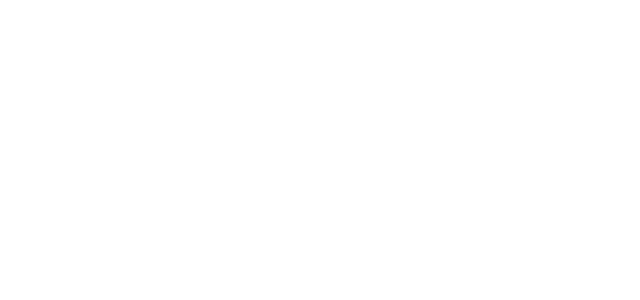
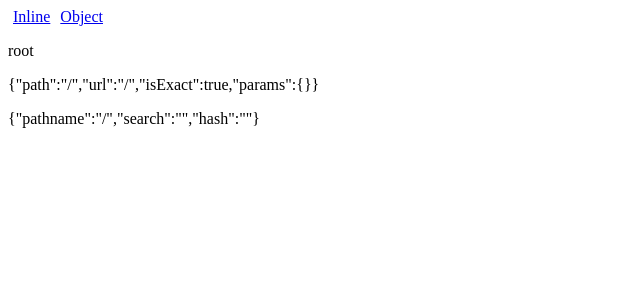
Before and after one commit to curiositypaths/tutorial-egghead-react-router-4, a React (Create React App) app: page / in a window 1280 px wide. Shown: the top 300 px of the page, without its empty margins (0-640 px from the left). Built offline with nearby package versions, Linux system fonts and the light colour scheme.

Commit message:
URL search params

```diff
--- a/src/App.js
+++ b/src/App.js
@@ -1,21 +1,24 @@
 import React from 'react'
-import {BrowserRouter as Router, Route} from 'react-router-dom'
+import {BrowserRouter as Router, Route, Link} from 'react-router-dom'
 import './App.css'
 
-const isActiveFn = (match, location) => {
-  console.log(match,location)
-  //if a match is returned activeClassName will trigger
-  return match
-}
-
-const App = () => (
+const Links = () => (
+  <nav>
+    <Link to='/?=123'>Inline</Link>
+    <Link to={ {pathname:'/', search:'id=456'} }>Object</Link>
+  </nav>
+)
+const App = (props) => (
   <Router>
     <div>
-      <Route path='/:page?-:subpage?' render={ ({match}) => (
-        <h1>
-          Page: {match.params.page || 'Home'}<br/>
-          Subpage: {match.params.subpage}
-        </h1>
+      <Links />
+      <Route path='/' render={ ({match, location}) => (
+        <div>
+          <p>root</p>
+          <p>{ JSON.stringify(match) }</p>
+          <p>{ JSON.stringify(location) }</p>
+          <p>{ new URLSearchParams(location.search).get('id') }</p>
+        </div>
       ) } />
     </div>
   </Router>
```
